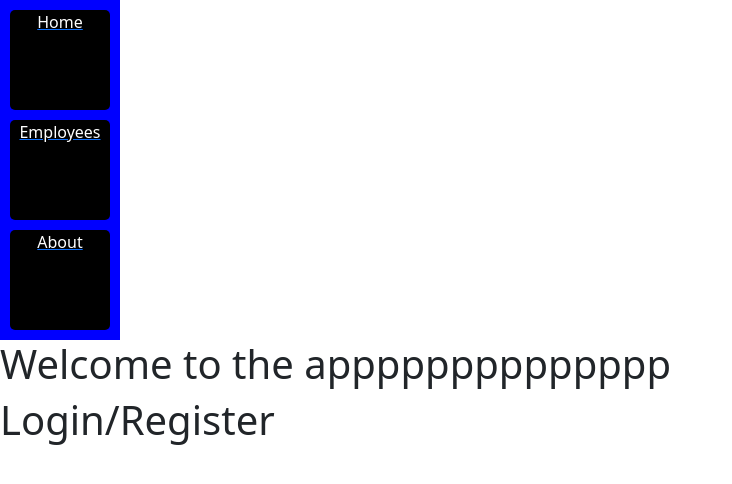
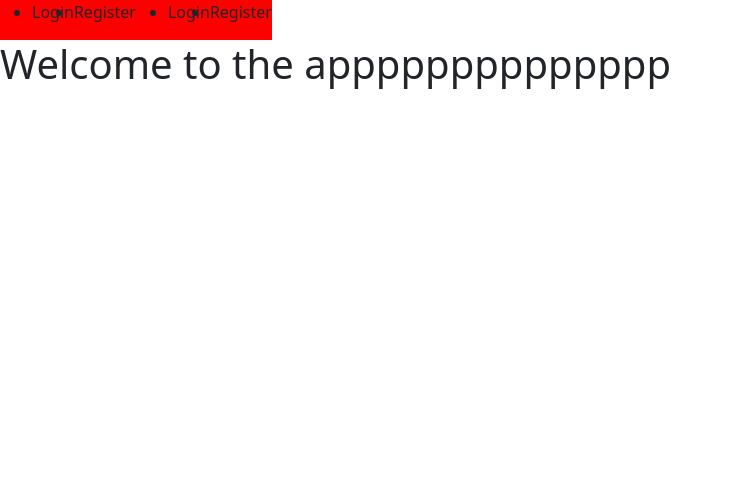
Before and after one commit to singleflare/hrm-web-app, a React (Create React App) app: page / in a window 1280 px wide. Shown: the top 484 px of the page, without its empty margins (0-732 px from the left). Built offline with nearby package versions, Linux system fonts and the light colour scheme.

Commit message:
delete Header.js

```diff
--- a/src/Components/Button.js
+++ b/src/Components/Button.js
@@ -18,11 +18,10 @@ const Button = ({children}) => {
         backgroundColor: bgColor,
         color: textColor,
         width:'100px',
-        height:'100px',
-        margin:'10px',
+        margin:'5px',
         font:'Arial',
+        fontSize:'15pt',
         borderRadius:'5px',
-        cursor: 'pointer',
         textAlign:'center',
         verticalAlign:'middle'
       }}
--- a/src/Components/EmployeeList.js
+++ b/src/Components/EmployeeList.js
@@ -2,7 +2,8 @@ import React from "react"
 
 const EmployeeList=()=>{
   return(
-    <ul className="list-group">
+    <ul className="list-group"
+      style="">
       <li className="list-group-item">An item</li>
       <li className="list-group-item">A second item</li>
       <li className="list-group-item">A third item</li>
--- a/src/Components/Header.js
+++ /dev/null
@@ -1,4 +0,0 @@
-import React from "react"
-
-const Header=()=> <h1>Login/Register</h1>
-export default Header
--- a/src/Components/Sidebar.js
+++ b/src/Components/Sidebar.js
@@ -5,11 +5,13 @@ import './styles.css'
 
 const Sidebar=()=> {
   return(
-  <div className="sidebarBg" style={{
+  <div
+    style={{
     backgroundColor:'blue',
     position:'relative',
-    display:'inline-block'
-    }}>
+    display:'inline-block',
+    height:'100vh'
+  }}>
     <Link to="/"><Button>Home</Button></Link>
     <Link to="/employees"><Button>Employees</Button></Link>
     <Link to="/about"><Button>About</Button></Link>
--- /dev/null
+++ b/src/Components/TopNavBar.js
@@ -0,0 +1,22 @@
+import React from "react"
+
+const TopNavBar=()=> {
+  return(
+  <div
+    style={{
+      position:'relative',
+      top:'0',
+      backgroundColor:'red',
+      display:'inline-block',
+    }}>
+    <ul className='topnav' style={{
+      display:'flex'
+
+    }}>
+      <li>Login</li>
+      <li>Register</li>
+    </ul>
+  </div>
+  )
+}
+export default TopNavBar
--- a/src/index.css
+++ b/src/index.css
@@ -1,3 +1 @@
-body {
-  display: relative;
-}
+html, body {margin: 0; height: 100%; overflow: hidden}
--- a/src/index.js
+++ b/src/index.js
@@ -6,8 +6,8 @@ import 'bootstrap/dist/css/bootstrap.css'
 import { BrowserRouter as Router, Route, Routes } from 'react-router-dom';
 
 import Welcome from './Components/Welcome'
-import Header from './Components/Header'
-import Sidebar from './Components/Sidebar';
+import Header from './Components/TopNavBar'
+import TopNavBar from './Components/TopNavBar';
 import EmployeeList from './Components/EmployeeList';
 
 const root = ReactDOM.createRoot(document.getElementById('root'));
@@ -15,12 +15,12 @@ root.render(
   <React.StrictMode>
 
     <Router>
-      <Sidebar />
+      <TopNavBar />
+      <Header />
       <Routes>
       <Route path='/' element={
         <>
           <Welcome />
-          <Header />
         </>
         }/>
         <Route path='/employees' element={<EmployeeList />}/>
```
